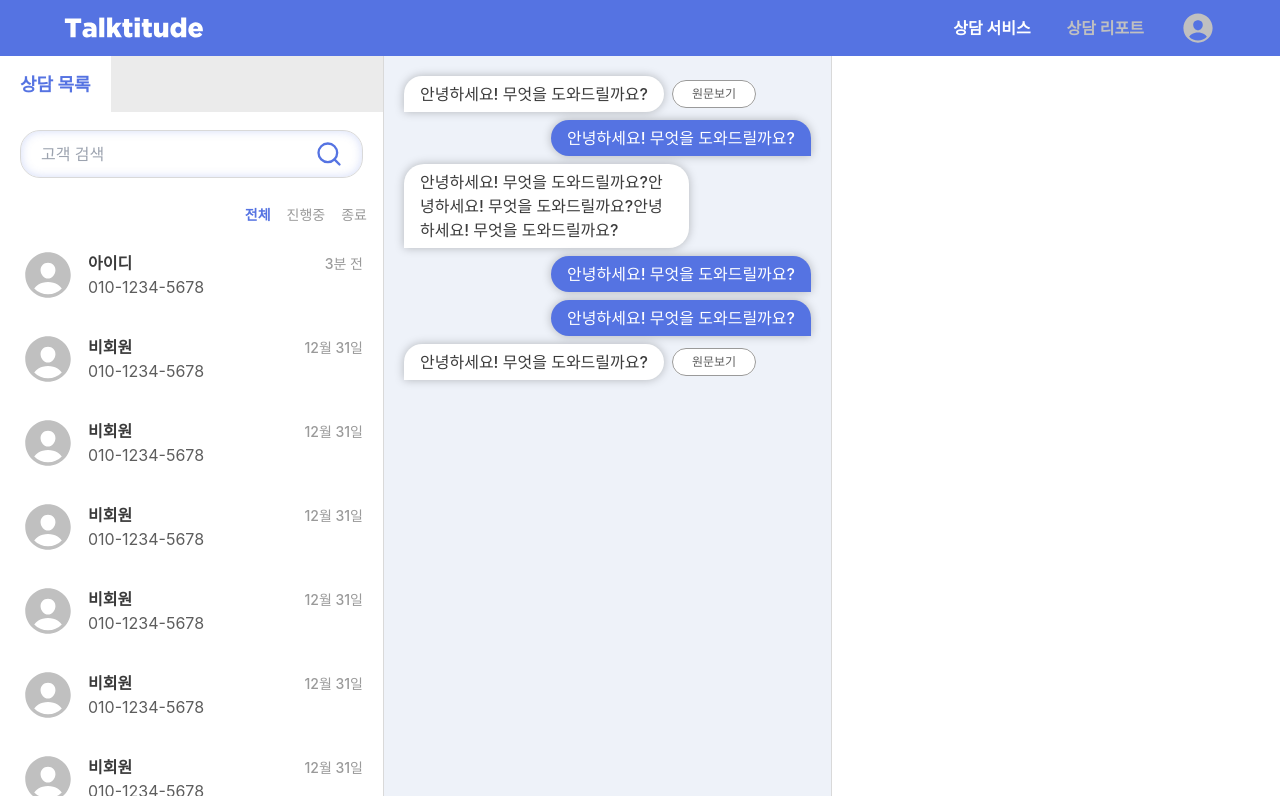
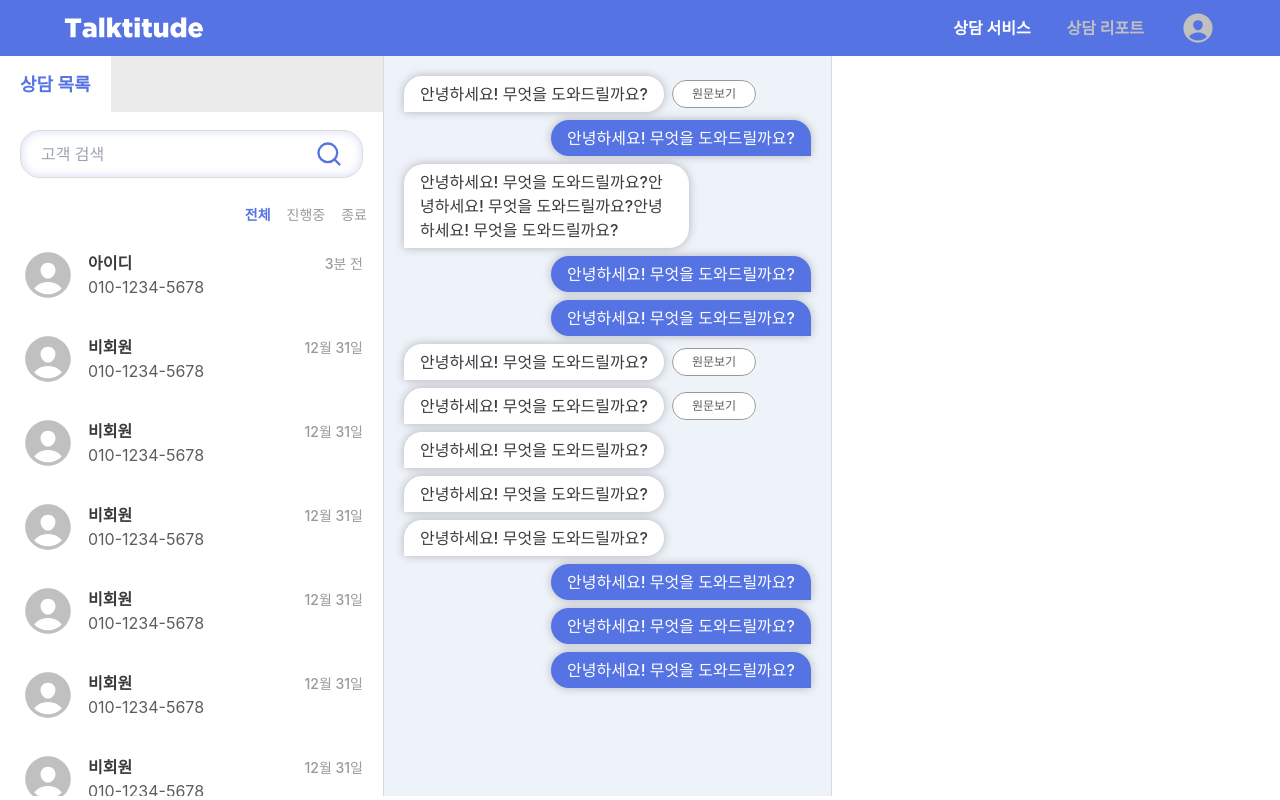
Before and after one commit to Talktitude/talktitude-agent-FE, a Next.js app: page /support in a window 1280 px wide. Built offline with nearby package versions, Linux system fonts and the light colour scheme; a web font is replaced by a local one.

Commit message:
feat: ChatRoom에 ChatHeader 연결 및 자동 하단 스크롤 구현 (#11)

```diff
--- a/src/components/support/chatRoom/ChatRoom.tsx
+++ b/src/components/support/chatRoom/ChatRoom.tsx
@@ -1,10 +1,11 @@
 import ClientBubble from './ClientBubble';
 import AgentBubble from './AgentBubble';
 import { MessageType } from '@/types/support';
+import { useRef, useEffect, useState } from 'react';
 
 const MOCK_MESSAGE: MessageType[] = [
   {
-    id: 1,
+    messageId: 1,
     senderType: 'client',
     original:
       '안녕하세요! 무엇을 도와드릴까요?안녕하세요! 무엇을 도와드릴까요? 안녕하세요! 무엇을 도와드릴까요?',
@@ -12,44 +13,98 @@ const MOCK_MESSAGE: MessageType[] = [
     timestamp: '2025-01-01 12:00:00',
   },
   {
-    id: 2,
+    messageId: 2,
     senderType: 'user',
     original: '안녕하세요! 무엇을 도와드릴까요?',
     timestamp: '2025-01-01 12:00:00',
   },
   {
-    id: 3,
+    messageId: 3,
     senderType: 'client',
     original:
       '안녕하세요! 무엇을 도와드릴까요?안녕하세요! 무엇을 도와드릴까요?안녕하세요! 무엇을 도와드릴까요?',
     timestamp: '2025-01-01 12:00:00',
   },
   {
-    id: 4,
+    messageId: 4,
     senderType: 'user',
     original: '안녕하세요! 무엇을 도와드릴까요?',
     timestamp: '2025-01-01 12:00:00',
   },
   {
-    id: 5,
+    messageId: 5,
     senderType: 'user',
     original: '안녕하세요! 무엇을 도와드릴까요?',
     timestamp: '2025-01-01 12:00:00',
   },
   {
-    id: 6,
+    messageId: 6,
     senderType: 'client',
     original: '원문입니다 불손불손불손',
     polite: '안녕하세요! 무엇을 도와드릴까요?',
     timestamp: '2025-01-01 12:00:00',
   },
+  {
+    messageId: 7,
+    senderType: 'client',
+    original: '원문입니다 불손불손불손',
+    polite: '안녕하세요! 무엇을 도와드릴까요?',
+    timestamp: '2025-01-01 12:00:00',
+  },
+  {
+    messageId: 8,
+    senderType: 'client',
+    original: '안녕하세요! 무엇을 도와드릴까요?',
+    timestamp: '2025-01-01 12:00:00',
+  },
+  {
+    messageId: 9,
+    senderType: 'client',
+    original: '안녕하세요! 무엇을 도와드릴까요?',
+    timestamp: '2025-01-01 12:00:00',
+  },
+  {
+    messageId: 10,
+    senderType: 'client',
+    original: '안녕하세요! 무엇을 도와드릴까요?',
+    timestamp: '2025-01-01 12:00:00',
+  },
+  {
+    messageId: 11,
+    senderType: 'user',
+    original: '안녕하세요! 무엇을 도와드릴까요?',
+    timestamp: '2025-01-01 12:00:00',
+  },
+  {
+    messageId: 12,
+    senderType: 'user',
+    original: '안녕하세요! 무엇을 도와드릴까요?',
+    timestamp: '2025-01-01 12:00:00',
+  },
+  {
+    messageId: 13,
+    senderType: 'user',
+    original: '안녕하세요! 무엇을 도와드릴까요?',
+    timestamp: '2025-01-01 12:00:00',
+  },
 ];
 
 export default function ChatRoom() {
+  const [messages] = useState(MOCK_MESSAGE);
+  const chatEndRef = useRef<HTMLDivElement | null>(null);
+
+  const scrollToBottom = () => {
+    chatEndRef.current?.scrollIntoView({ behavior: 'smooth' });
+  };
+
+  useEffect(() => {
+    scrollToBottom();
+  }, [messages]);
+
   return (
-    <div className="flex flex-col gap-2 p-5">
-      {MOCK_MESSAGE.map((message) => (
-        <div key={message.id}>
+    <div className="flex flex-col gap-2 p-5 overflow-y-auto">
+      {messages.map((message) => (
+        <div key={message.messageId}>
           {message.senderType === 'client' ? (
             <ClientBubble message={message} />
           ) : (
@@ -57,6 +112,7 @@ export default function ChatRoom() {
           )}
         </div>
       ))}
+      <div ref={chatEndRef} />
     </div>
   );
 }
```
